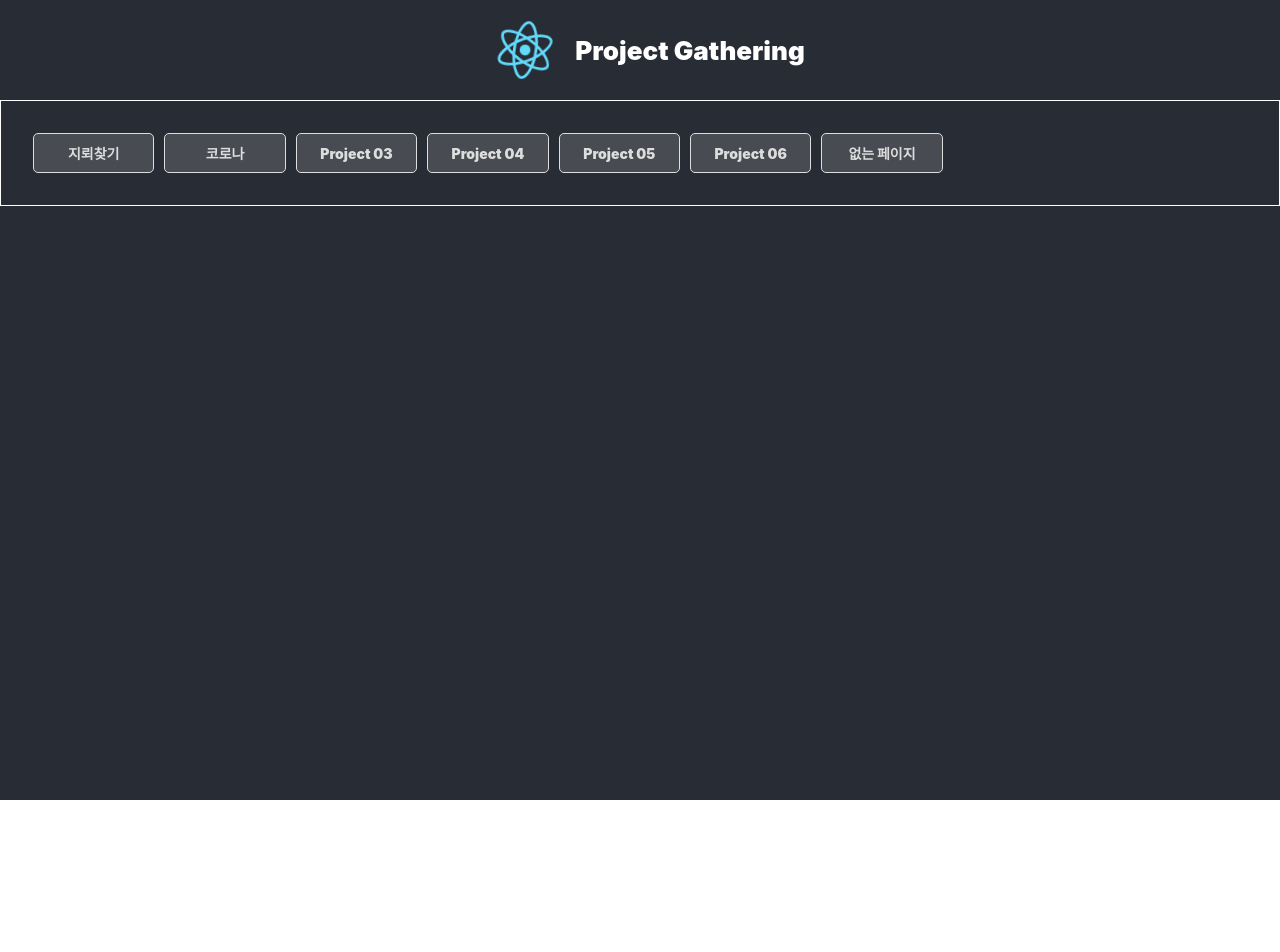
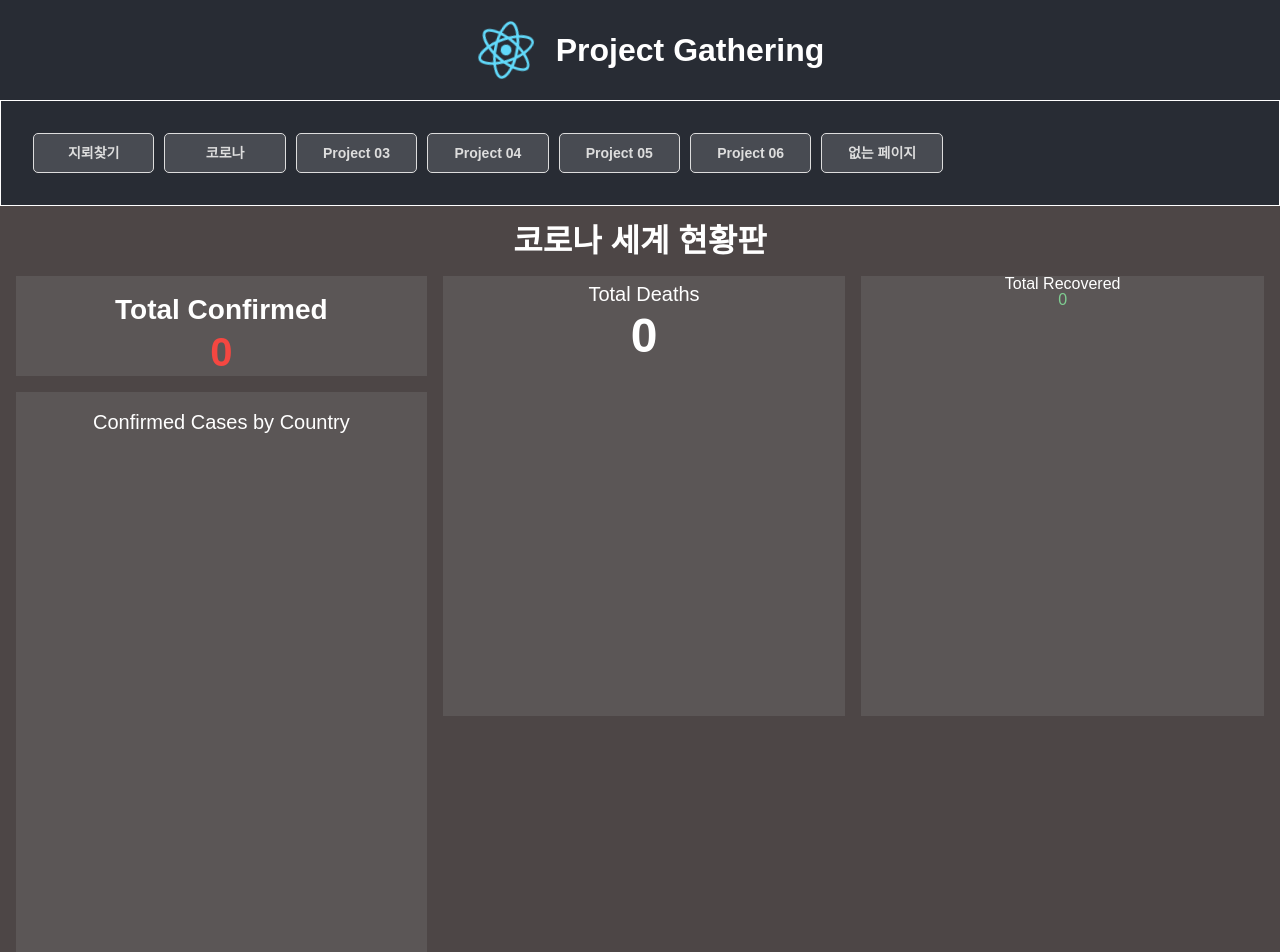
Before and after one commit to JuneHyung/Gather, a React (Create React App) app in the folder gather/: page /corona in a window 1280 px wide. Shown: the top 952 px of the page. Before the commit the page ends 800 px from the top, so only its background shows below. Built offline with nearby package versions, Linux system fonts and the light colour scheme.

Commit message:
feat : project init

```diff
--- a/gather/package.json
+++ b/gather/package.json
@@ -3,6 +3,8 @@
   "version": "0.1.0",
   "private": true,
   "dependencies": {
+    "axios": "^1.4.0",
+    "chart.js": "^4.3.0",
     "node-sass": "^7.0.3",
     "react": "^18.2.0",
     "react-dom": "^18.2.0",
--- a/gather/src/App.scss
+++ b/gather/src/App.scss
@@ -1,5 +1,6 @@
 @import './assets/scss/StartPage.scss';
 @import './assets/scss/SearchMine.scss';
+@import './assets/scss/Corona.scss';
 .App {
   text-align: center;
   background-color: #282c34;
--- a/gather/src/Content.tsx
+++ b/gather/src/Content.tsx
@@ -4,6 +4,7 @@ import ProjectList from "./ProjectList";
 import TestMatcher from "./pages/TestMatcher";
 import StartPage from "./pages/StartPage";
 import SearchMine from "./pages/searchMine/SearchMine";
+import Corona from "./pages/corona/Corona";
 
 const Content = () =>{
   return (
@@ -16,6 +17,7 @@ const Content = () =>{
             <Route path="/" element={<StartPage />} />
             <Route path="/test/*" element={<TestMatcher />} />
             <Route path="/searchMine" element={<SearchMine />} />
+            <Route path="/corona" element={<Corona />} />
           </Routes>
         </div>
       </BrowserRouter>
--- a/gather/src/ProjectList.jsx
+++ b/gather/src/ProjectList.jsx
@@ -5,7 +5,7 @@ import ProjectItem from "./ProjectItem";
 const ProjectList = () => {
   const [projectList, setProjectList] = useState([
     { path: "searchMine", name: "지뢰찾기" },
-    { path: "test/02", name: "코로나" },
+    { path: "corona", name: "코로나" },
     { path: "test/03", name: "Project 03" },
     { path: "test/04", name: "Project 04" },
     { path: "test/05", name: "Project 05" },
--- /dev/null
+++ b/gather/src/assets/scss/Corona.scss
@@ -0,0 +1,246 @@
+/* browser default stylesheet reset */
+html,
+body {
+  width: 100%;
+  height: 100%;
+  line-height: 1;
+  font-family: 'Exo 2', sans-serif;
+}
+
+body,
+ol,
+p,
+h1,
+h3,
+span,
+div {
+  margin: 0;
+  padding: 0;
+  border: 0;
+  font-size: 100%;
+  font-weight: 500;
+  font: inherit;
+  font-family: 'Exo 2', sans-serif;
+}
+ol {
+  list-style-type: none;
+}
+
+*,
+*:after,
+*:before {
+  box-sizing: border-box;
+  font-family: 'Exo 2', sans-serif;
+}
+
+/* util stylesheets */
+.flex {
+  display: flex;
+}
+.column {
+  flex-direction: column;
+}
+.justify-center {
+  justify-content: center;
+}
+.align-center {
+  align-items: center;
+}
+
+/* common stylesheets */
+body {
+  background: #4d4646;
+  color: white;
+}
+main {
+  padding: 0 1rem;
+}
+
+/* element specific */
+header > h1 {
+  font-size: 2rem;
+  font-weight: 600;
+  padding: 1.2rem 0;
+}
+
+/* left panel */
+.left-panel {
+  width: 33%;
+  .total-board {
+    background-color: #5b5656;
+    width: 100%;
+    height: 100px;
+    text-align: center;
+    p {
+      font-size: 1.75rem;
+      font-weight: 600;
+      padding: 1.2rem 0 0.5rem 0;
+    }
+    .confirmed-total {
+      color: #f54741;
+      font-weight: 800;
+      font-size: 2.5rem;
+    }
+  }
+
+
+  .country-ranks {
+    margin-top: 1rem;
+    background-color: #5b5656;
+    width: 100%;
+    height: 600px;
+    /* position: relative; */
+    p {
+      text-align: center;
+      font-size: 1.25rem;
+      padding: 1.25rem 0 0.75rem 0;
+    }
+    .rank-list {
+      height: 540px;
+      overflow: hidden;
+      overflow-y: auto;
+    }
+  }
+  .last-updated-time {
+    margin-top: 1rem;
+    background-color: #5b5656;
+    width: 100%;
+    height: 80px;
+    font-size: 1.25rem;
+    font-weight: 600;
+  }
+}
+
+
+.list-item {
+  height: 40px;
+  border-bottom: solid 1px rgb(155, 155, 155);
+  color: #f5eaea;
+  cursor: pointer;
+}
+.list-item:hover {
+  background-color: #e1f4f3;
+  color: #333333;
+}
+.cases {
+  color: #f54741;
+  font-size: 1.125rem;
+  font-weight: 750;
+  padding: 0 0.7rem;
+  width: 98px;
+}
+.country {
+  font-size: 1.125rem;
+  font-weight: 600;
+}
+/* right panel */
+.right-panel {
+  margin-left: 1rem;
+  width: 66%;
+  .deaths-container {
+    background-color: #5b5656;
+    width: 100%;
+    height: 440px;
+    text-align: center;
+
+    .summary-title {
+      padding: 0.5rem 0;
+      font-size: 1.25rem;
+    }
+    .total {
+      font-size: 3rem;
+      font-weight: 600;
+      padding-bottom: 0.5rem;
+    }
+
+    .list-wrapper {
+      height: 340px;
+      .deaths-list {
+        height: 100%;
+        overflow: hidden;
+        overflow-y: auto;
+      }
+    }
+  }
+
+  .recovered-container {
+    margin-left: 1rem;
+    background-color: #5b5656;
+    width: 100%;
+    text-align: center;
+  }
+
+  /* chart */
+  .chart-container {
+    margin-top: 1rem;
+    height: 356px;
+  }
+
+}
+
+.list-item-b {
+  height: 35px;
+  border-bottom: solid 1px rgb(155, 155, 155);
+  color: #f5eaea;
+  .deaths {
+    padding: 0 0.4rem;
+    font-size: 1.125rem;
+    font-weight: 550;
+    width: 84px;
+    color: white;
+  }
+  .recovered {
+    padding: 0 0.4rem;
+    font-size: 1.125rem;
+    font-weight: 550;
+    width: 84px;
+  }
+}
+
+.recovered {
+  color: #7fcd91;
+}
+
+.recovered-list {
+  height: 100%;
+  overflow: hidden;
+  overflow-y: auto;
+}
+
+
+/* spinner */
+.spinner-wrapper {
+  height: 100%;
+}
+.ripple-spinner {
+  display: inline-block;
+  position: relative;
+  width: 80px;
+  height: 80px;
+}
+.ripple-spinner div {
+  position: absolute;
+  border: 4px solid #fff;
+  border-radius: 50%;
+  opacity: 1;
+  animation: ripple-spinner 1s cubic-bezier(0, 0.2, 0.8, 1) infinite;
+}
+.ripple-spinner div:nth-child(2) {
+  animation-delay: -0.3s;
+}
+@keyframes ripple-spinner {
+  0% {
+    top: 36px;
+    left: 36px;
+    width: 0;
+    height: 0;
+    opacity: 1;
+  }
+  100% {
+    top: 0px;
+    left: 0px;
+    width: 72px;
+    height: 72px;
+    opacity: 0;
+  }
+}
--- /dev/null
+++ b/gather/src/pages/corona/Corona.jsx
@@ -0,0 +1,164 @@
+import { useReducer } from "react";
+
+const CovidStatus = {
+  Confirmed: "confirmed",
+  Recovered: "recovered",
+  Deaths: "deaths",
+};
+
+const initialState = {
+  confirmTotal: 0,
+  deathTotal: 0,
+  recoveredTotal: 0,
+  listItem: [],
+  lastUpdatedTime: "",
+  selectedId: "",
+  isDeathLoading: false,
+};
+
+const reducer = (state, action) => {};
+
+const Corona = () => {
+  const [state, dispatch] = useReducer(reducer, initialState);
+  const { confirmTotal, deathTotal, recoveredTotal, listItem, lastUpdatedTime, selectedId, isDeathLoading } = state;
+
+  const clearDeathList = () => {};
+  const clearRecoveredList = () => {};
+  const startLoadingAnimation = () => {};
+  const endLoadingAnimation = () => {
+    // deathsList.removeChild(deathSpinner);
+    // recoveredList.removeChild(recoveredSpinner);
+  };
+  const setDeathsList = (data) => {
+    // const sorted = data.sort(
+    //   (a: CountrySummaryInfo, b: CountrySummaryInfo) =>
+    //     getUnixTimestamp(b.Date) - getUnixTimestamp(a.Date)
+    // );
+    // deathList sorted로 변경변경
+  };
+  const setRecoveredList = (data) => {
+    // const sorted = data.sort(
+    //   (a: CountrySummaryInfo, b: CountrySummaryInfo) =>
+    //     getUnixTimestamp(b.Date) - getUnixTimestamp(a.Date)
+    // );
+    // class 변경필요
+    // recoveredList sorted로 변경변경
+  };
+  const setTotalDeathsByCountry = (data) => {
+    // deathTotal = data[0].Cases.toString()
+  };
+  const setTotalRecoveredByCountry = (data) => {
+    // recoveredTotal = data[0].Cases.toString();
+  };
+
+  const renderChart = (data, labels) => {
+    // // const ctx = ($('#lineChart') as HTMLCanvasElement).getContext('2d');
+    // const lineChart = $('#lineChart') as HTMLCanvasElement;
+    // const ctx = lineChart.getContext('2d');
+    // Chart.defaults.color = '#f5eaea';
+    // Chart.defaults.font.family = 'Exo 2';
+    // new Chart(ctx, {
+    //   type: 'line',
+    //   data: {
+    //     labels,
+    //     datasets: [
+    //       {
+    //         label: 'Confirmed for the last two weeks',
+    //         backgroundColor: '#feb72b',
+    //         borderColor: '#feb72b',
+    //         data,
+    //       },
+    //     ],
+    //   },
+    //   options: {},
+    // });
+  };
+
+  function fetchCountryInfo(countryName, status) {
+    // status params: confirmed, recovered, deaths
+    const url = `https://api.covid19api.com/country/${countryName}/status/${status}`;
+    // return axios.get(url);
+    return;
+  }
+
+  const setChartData = (data) => {
+    const chartData = data.slice(-14).map((value) => value.Cases);
+    const chartLabel = data.slice(-14).map((value) => new Date(value.Date).toLocaleDateString().slice(5, -1));
+    renderChart(chartData, chartLabel);
+  };
+
+  const setLastUpdatedTimestamp = (data) =>{
+    // lastUpdatedTime = new Date(data.Date).toLocaleString();
+  }
+  const handleListClick = async (e) => {
+    // selectedId = e.target.id;
+    if (isDeathLoading) {
+      return;
+    }
+    clearDeathList();
+    clearRecoveredList();
+    startLoadingAnimation();
+    // isDeathLoading = true;
+    const { data: deathResponse } = await fetchCountryInfo(selectedId, CovidStatus.Deaths);
+    const { data: recoveredResponse } = await fetchCountryInfo(selectedId, CovidStatus.Recovered);
+    const { data: confirmedResponse } = await fetchCountryInfo(selectedId, CovidStatus.Confirmed);
+
+    endLoadingAnimation();
+    setDeathsList(deathResponse);
+    setTotalDeathsByCountry(deathResponse);
+    setRecoveredList(recoveredResponse);
+    setTotalRecoveredByCountry(recoveredResponse);
+    setChartData(confirmedResponse);
+    // isDeathLoading = false;
+  };
+  return (
+    <body>
+      <header class="flex justify-center">
+        <h1>코로나 세계 현황판</h1>
+      </header>
+      <main class="flex">
+        <div class="left-panel flex column">
+          <div class="total-board">
+            <p>Total Confirmed</p>
+            <span class="confirmed-total">{confirmTotal}</span>
+          </div>
+          <div class="country-ranks">
+            <p>Confirmed Cases by Country</p>
+            <ol class="rank-list" onClick={handleListClick}>
+              {listItem.map((item, i) => (
+                <li key={i} class="list-item flex align-center">
+                  <span class="cases">{item.TotalConfirmed.toString()}</span>
+                  <p class="country">{item.Country}</p>
+                </li>
+              ))}
+            </ol>
+          </div>
+          <p class="last-updated-time flex justify-center align-center">{lastUpdatedTime}</p>
+        </div>
+        <div class="right-panel">
+          <div class="summary-wrapper flex">
+            <div class="deaths-container">
+              <h3 class="summary-title">Total Deaths</h3>
+              <p class="total deaths">{deathTotal}</p>
+              <div class="list-wrapper">
+                <ol class="deaths-list"></ol>
+              </div>
+            </div>
+            <div class="recovered-container">
+              <h3 class="summary-title">Total Recovered</h3>
+              <p class="total recovered">{recoveredTotal}</p>
+              <div class="list-wrapper">
+                <ol class="recovered-list"></ol>
+              </div>
+            </div>
+          </div>
+          <div class="chart-container">
+            <canvas id="lineChart" class="corona-chart"></canvas>
+          </div>
+        </div>
+      </main>
+    </body>
+  );
+};
+
+export default Corona;
```
Also changed, not shown: 1 other file (tests, documents, lock files or other folders).
